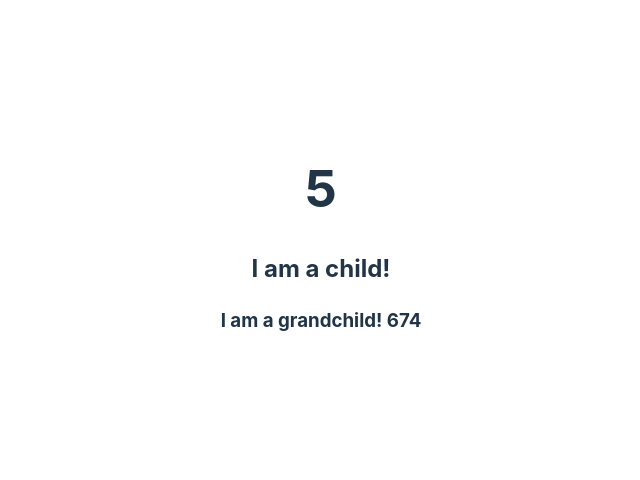
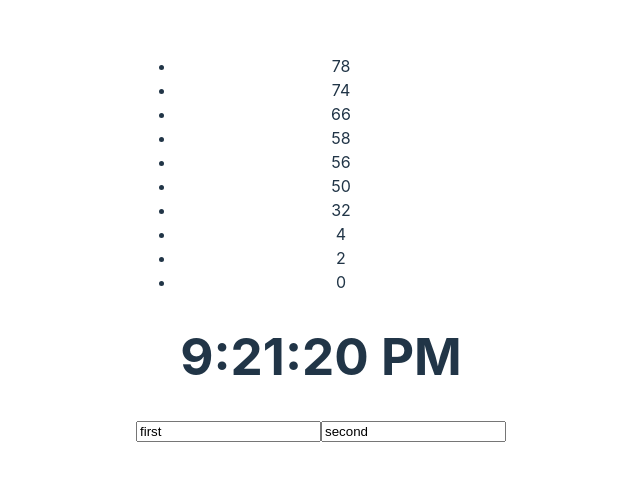
Before and after one commit to MagdalenaTyminska/React-test, a React (Vite) app: page / in a window 1280 px wide. Shown: the part 160-640 px from the top of the page, without its empty margins (319-959 px from the left). Built offline with nearby package versions, Linux system fonts and the light colour scheme.

Commit message:
Excessive-rendering-hw

```diff
--- a/src/App.tsx
+++ b/src/App.tsx
@@ -1,10 +1,12 @@
 import './App.scss';
-import { Parent } from './Parent';
+import { RandomArraySorter } from './RandomArraySorter';
+import { Form } from './Form';
 
 export const App = () => {
 	return (
 		<>
-			<Parent />
+			<RandomArraySorter direction='DESC' />
+			<Form />
 		</>
 	);
 };
--- a/src/Child.tsx
+++ /dev/null
@@ -1,43 +0,0 @@
-import { GrandChild } from './GrandChild';
-import { memo, useMemo } from 'react';
-
-type ChildProps = {
-	second: number;
-};
-
-export const Child = memo(({ second }: ChildProps) => {
-	console.log('Rendering child');
-
-	const generateArray = (howMany: number) => {
-		const arr: number[] = [];
-
-		for (let i = 0; i < howMany; i++) {
-			arr.push(Math.round(Math.random() * 1000));
-		}
-
-		return arr;
-	};
-
-	const elements = useMemo(() => generateArray(second), [second]);
-
-	return (
-		<>
-			<h2>I am a child!</h2>
-			<GrandChild elements={elements} />
-		</>
-	);
-});
-
-// import { GrandChild } from './GrandChild';
-// import { memo } from 'react';
-
-// export const Child = memo(() => {
-// 	console.log('Rendering child');
-
-// 	return (
-// 		<>
-// 			<h2>I am a child!</h2>
-// 			<GrandChild />
-// 		</>
-// 	);
-// });
--- /dev/null
+++ b/src/Form.tsx
@@ -0,0 +1,34 @@
+import { TekstInput } from './TekstInput';
+import { useCallback, useEffect, useState } from 'react';
+
+export const Form = () => {
+	const [first, setFirst] = useState('first');
+	const [second, setSecond] = useState('second');
+	const [time, setTime] = useState(new Date());
+
+	useEffect(() => {
+		const interval = setInterval(() => {
+			setTime(new Date());
+		}, 1000);
+
+		return () => {
+			clearInterval(interval);
+		};
+	}, []);
+
+	const handleFirstChange = useCallback((value: string) => {
+		setFirst(value);
+	}, []);
+
+	const handleSecondChange = useCallback((value: string) => {
+		setSecond(value);
+	}, []);
+
+	return (
+		<>
+			<h1>{time.toLocaleTimeString()}</h1>
+			<TekstInput value={first} onChange={handleFirstChange} />
+			<TekstInput value={second} onChange={handleSecondChange} />
+		</>
+	);
+};
--- a/src/GrandChild.tsx
+++ /dev/null
@@ -1,19 +0,0 @@
-import { memo } from 'react';
-
-type GrandChildPRops = {
-	elements: number[];
-};
-
-export const GrandChild = memo(({ elements }: GrandChildPRops) => {
-	console.log('Rendering grandchild');
-
-	return <h3> I am a grandchild! {elements.join(', ')}</h3>;
-});
-
-// import { memo } from 'react';
-
-// export const GrandChild = memo(() => {
-// 	console.log('Rendering grandchild');
-
-// 	return <h3> I am a grandchild!</h3>;
-// });
--- a/src/Parent.tsx
+++ /dev/null
@@ -1,57 +0,0 @@
-import { useEffect, useState } from 'react';
-import { Child } from './Child';
-
-export const Parent = () => {
-	const [counter, setCounter] = useState(0);
-	const [counter2, setCounter2] = useState(0);
-
-	useEffect(() => {
-		const interval = setInterval(() => {
-			setCounter((prevCounter) => prevCounter + 1);
-		}, 1000);
-
-		const interval2 = setInterval(() => {
-			setCounter2((prevCounter) => prevCounter + 1);
-		}, 5000);
-
-		return () => {
-			clearInterval(interval);
-			clearInterval(interval2);
-		};
-	}, []);
-
-	console.log('Rendering parent');
-
-	return (
-		<>
-			<h1> {counter}</h1>
-			<Child second={counter2} />
-		</>
-	);
-};
-
-// import { useEffect, useState } from 'react';
-// import { Child } from './Child';
-
-// export const Parent = () => {
-// 	const [counter, setCounter] = useState(0);
-
-// 	useEffect(() => {
-// 		const interval = setInterval(() => {
-// 			setCounter((prevCounter) => prevCounter + 1);
-// 		}, 1000);
-
-// 		return () => {
-// 			clearInterval(interval);
-// 		};
-// 	}, []);
-
-// 	console.log('Rendering parent');
-
-// 	return (
-// 		<>
-// 			<h1> {counter} </h1>
-// 			<Child />
-// 		</>
-// 	);
-// };
--- /dev/null
+++ b/src/RandomArraySorter.tsx
@@ -0,0 +1,49 @@
+import { useEffect, useMemo, useRef, useState } from 'react';
+
+type RandomArraySorterProps = {
+	direction: 'DESC' | 'ASC';
+};
+
+export const RandomArraySorter = ({ direction }: RandomArraySorterProps) => {
+	const [randomLength, setRandomLength] = useState(10);
+
+	const lengthRef = useRef(randomLength);
+
+	const getArray = (dir: 'DESC' | 'ASC', len: number) => {
+		const result: number[] = [];
+
+		for (let i = 0; i < len; i++) {
+			result.push(Math.round(Math.random() * 100));
+		}
+
+		result.sort((a, b) => (dir === 'ASC' ? a - b : b - a));
+
+		return result;
+	};
+
+	useEffect(() => {
+		const interval = setInterval(() => {
+			const newLength = Math.round(Math.random() * 15) + 5;
+
+			setRandomLength(newLength);
+			lengthRef.current = newLength;
+		}, 1000);
+
+		return () => {
+			clearInterval(interval);
+		};
+	}, []);
+
+	const elements = useMemo(
+		() => getArray(direction, lengthRef.current),
+		[direction],
+	);
+
+	return (
+		<ul>
+			{elements.map((value, index) => (
+				<li key={index}>{value}</li>
+			))}
+		</ul>
+	);
+};
--- /dev/null
+++ b/src/TekstInput.tsx
@@ -0,0 +1,15 @@
+import { ChangeEvent, memo } from 'react';
+
+type TekstInputProps = {
+	value: string;
+	onChange: (value: string) => void;
+};
+
+export const TekstInput = memo(({ value, onChange }: TekstInputProps) => {
+	console.log('Rendering TextInput', value);
+	const handleChange = (e: ChangeEvent<HTMLInputElement>) => {
+		onChange(e.target.value);
+	};
+
+	return <input type='text' value={value} onChange={handleChange} />;
+});
```
